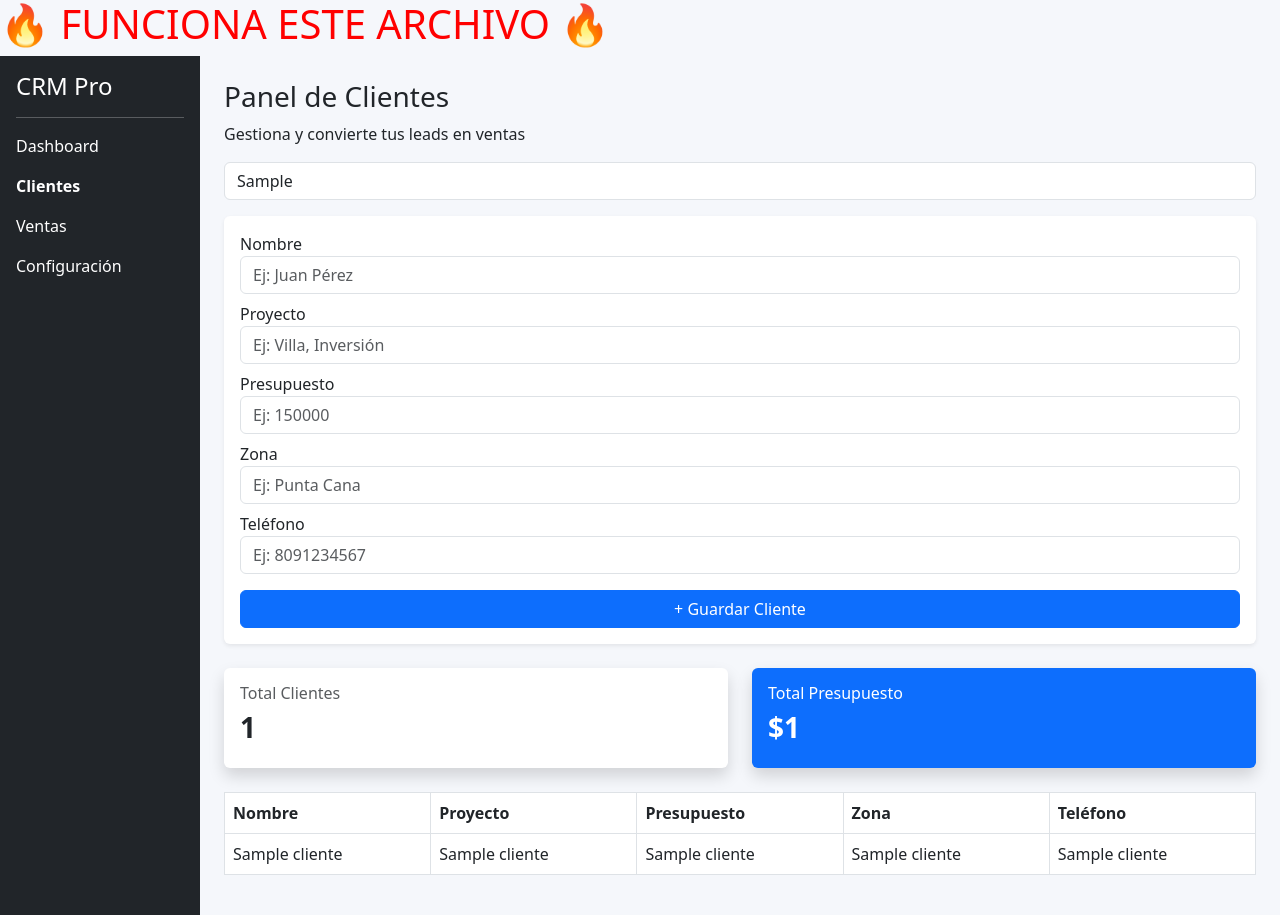
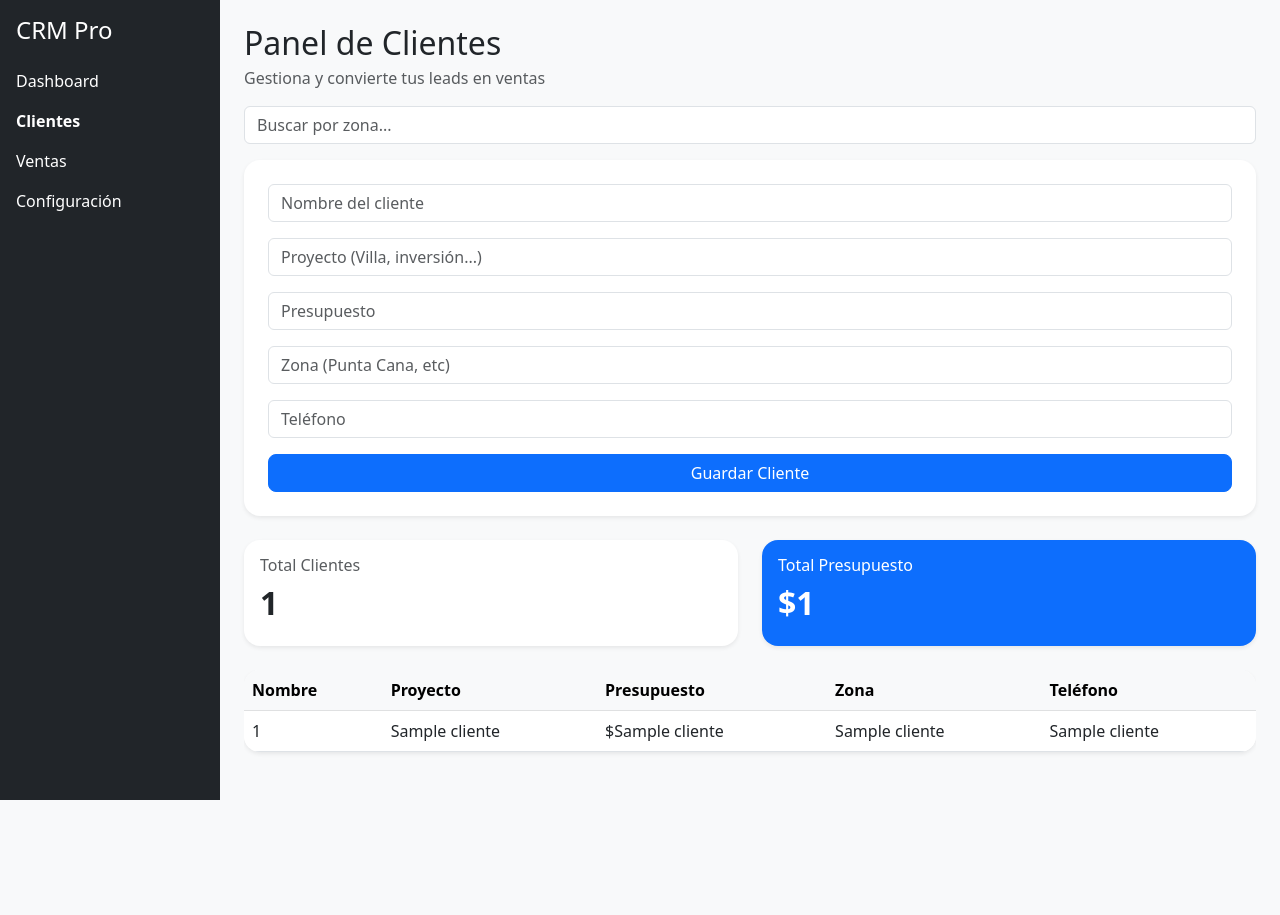
Before and after one commit to cesarromerofit-stack/crm-cesar, a Flask app: template templates/clientes.html in a window 1280 px wide. After the commit the page ends 800 px from the top, so only its background shows below. Run offline with Flask 3, Linux system fonts and the light colour scheme; the template is opened without the code that fills it: most values are stand-ins (such as "Sample title", 1, 10 or a date in 2020).

Commit message:
nuevo diseño pro crm

```diff
--- a/templates/clientes.html
+++ b/templates/clientes.html
@@ -7,15 +7,13 @@
     <link href="https://cdn.jsdelivr.net/npm/bootstrap@5.3.0/dist/css/bootstrap.min.css" rel="stylesheet">
 </head>
 
-<body style="background:#f5f7fb;">
-     <h1 style="color:red;">🔥 FUNCIONA ESTE ARCHIVO 🔥</h1>
+<body class="bg-light">
 
     <div class="d-flex">
 
         <!-- SIDEBAR -->
-        <div class="bg-dark text-white p-3" style="width:200px; min-height:100vh;">
-            <h4>CRM Pro</h4>
-            <hr>
+        <div class="bg-dark text-white p-3" style="width:220px; min-height:100vh;">
+            <h4 class="mb-4">CRM Pro</h4>
             <p>Dashboard</p>
             <p><b>Clientes</b></p>
             <p>Ventas</p>
@@ -25,73 +23,57 @@
         <!-- CONTENIDO -->
         <div class="flex-grow-1 p-4">
 
-            <h3>Panel de Clientes</h3>
-            <p>Gestiona y convierte tus leads en ventas</p>
+            <h2 class="mb-1">Panel de Clientes</h2>
+            <p class="text-muted">Gestiona y convierte tus leads en ventas</p>
 
             <!-- BUSCADOR -->
             <form method="GET" action="/clientes" class="mb-3">
-                <input type="text" name="zona" class="form-control" placeholder="Buscar por zona..."
-                    value="{{ zona_filtro or '' }}">
+                <input type="text" name="zona" placeholder="Buscar por zona..." class="form-control">
             </form>
 
             <!-- FORMULARIO -->
-            <form action="/guardar" method="POST" class="mb-4 bg-white p-3 rounded shadow-sm">
+            <form action="/guardar" method="POST" class="bg-white p-4 rounded-4 shadow-sm mb-4">
 
-                <div class="mb-2">
-                    <label>Nombre</label>
-                    <input class="form-control" name="nombre" placeholder="Ej: Juan Pérez">
-                </div>
+                <input type="text" name="nombre" placeholder="Nombre del cliente" class="form-control mb-3">
 
-                <div class="mb-2">
-                    <label>Proyecto</label>
-                    <input class="form-control" name="proyecto" placeholder="Ej: Villa, Inversión">
-                </div>
+                <input type="text" name="proyecto" placeholder="Proyecto (Villa, inversión...)"
+                    class="form-control mb-3">
 
-                <div class="mb-2">
-                    <label>Presupuesto</label>
-                    <input class="form-control" name="presupuesto" placeholder="Ej: 150000">
-                </div>
+                <input type="number" name="presupuesto" placeholder="Presupuesto" class="form-control mb-3">
 
-                <div class="mb-2">
-                    <label>Zona</label>
-                    <input class="form-control" name="zona" placeholder="Ej: Punta Cana">
-                </div>
+                <input type="text" name="zona" placeholder="Zona (Punta Cana, etc)" class="form-control mb-3">
 
-                <div class="mb-3">
-                    <label>Teléfono</label>
-                    <input class="form-control" name="telefono" placeholder="Ej: 8091234567">
-                </div>
+                <input type="text" name="telefono" placeholder="Teléfono" class="form-control mb-3">
 
-                <button type="submit" class="btn btn-primary w-100">
-                    + Guardar Cliente
-                </button>
+                <button class="btn btn-primary w-100 rounded-3">Guardar Cliente</button>
 
             </form>
 
+            <!-- TARJETAS -->
             <div class="row mb-4">
-
                 <div class="col-md-6">
-                    <div class="card shadow border-0">
+                    <div class="card shadow-sm border-0 rounded-4">
                         <div class="card-body">
                             <h6 class="text-muted">Total Clientes</h6>
-                            <h3 class="fw-bold">{{ total_clientes }}</h3>
+                            <h2 class="fw-bold">{{ total_clientes }}</h2>
                         </div>
                     </div>
                 </div>
 
                 <div class="col-md-6">
-                    <div class="card shadow border-0 bg-primary text-white">
+                    <div class="card shadow-sm border-0 rounded-4 bg-primary text-white">
                         <div class="card-body">
                             <h6>Total Presupuesto</h6>
-                            <h3 class="fw-bold">${{ total_presupuesto }}</h3>
+                            <h2 class="fw-bold">${{ total_presupuesto }}</h2>
                         </div>
                     </div>
                 </div>
             </div>
 
             <!-- TABLA -->
-            <table class="table table-bordered bg-white">
-                <thead>
+            <div class="table-responsive">
+                <table class="table table-hover bg-white rounded-4 overflow-hidden shadow-sm">
+                    <thead class="table-light">
                         <tr>
                             <th>Nombre</th>
                             <th>Proyecto</th>
@@ -101,17 +83,18 @@
                         </tr>
                     </thead>
                     <tbody>
-                    {% for c in clientes %}
+                        {% for cliente in clientes %}
                         <tr>
-                        <td>{{ c[1] }}</td>
-                        <td>{{ c[2] }}</td>
-                        <td>{{ c[3] }}</td>
-                        <td>{{ c[4] }}</td>
-                        <td>{{ c[5] }}</td>
+                            <td>{{ cliente[0] }}</td>
+                            <td>{{ cliente[1] }}</td>
+                            <td>${{ cliente[2] }}</td>
+                            <td>{{ cliente[3] }}</td>
+                            <td>{{ cliente[4] }}</td>
                         </tr>
                         {% endfor %}
                     </tbody>
                 </table>
+            </div>
 
         </div>
 
```
Lines whose indentation alone changed are shown as unchanged.
